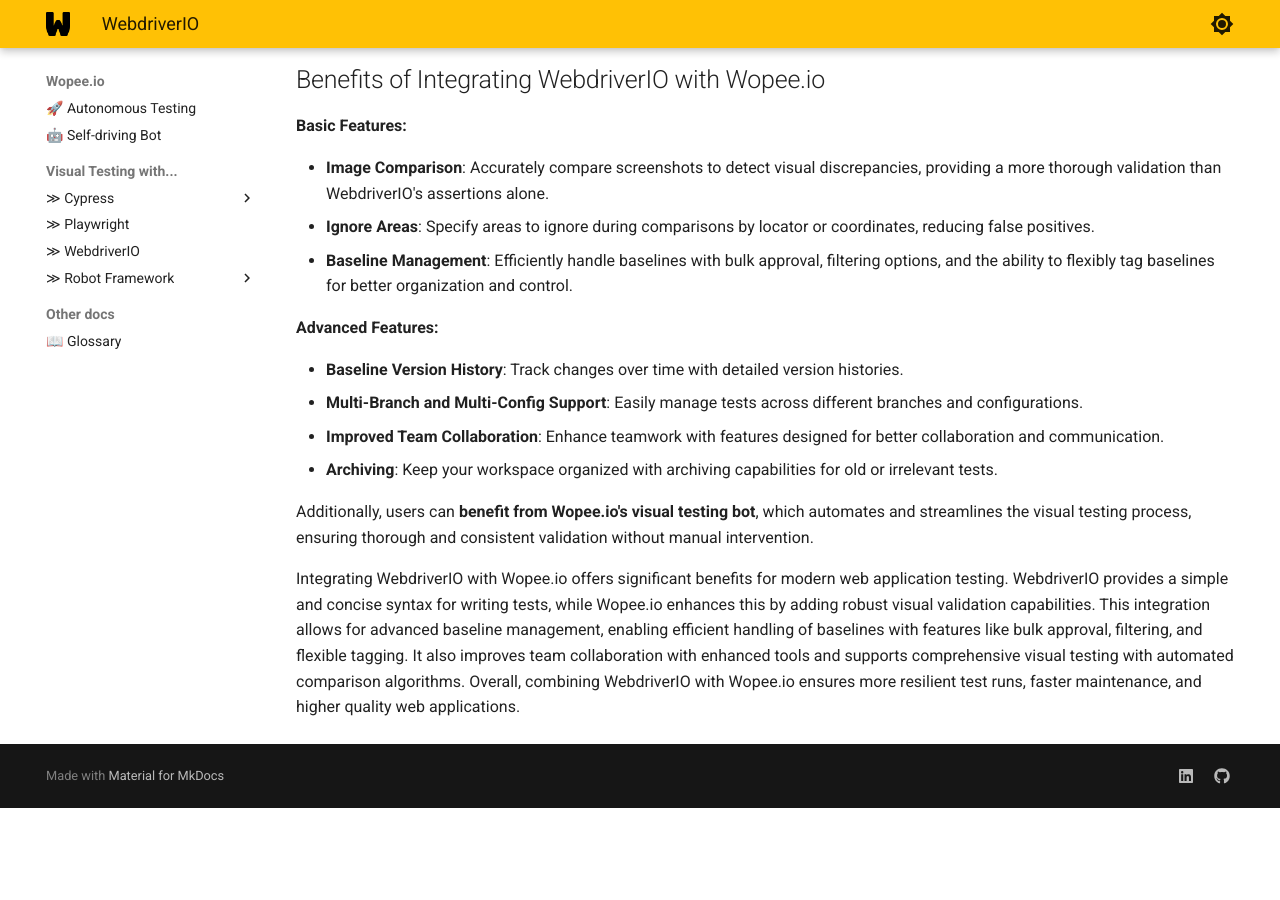
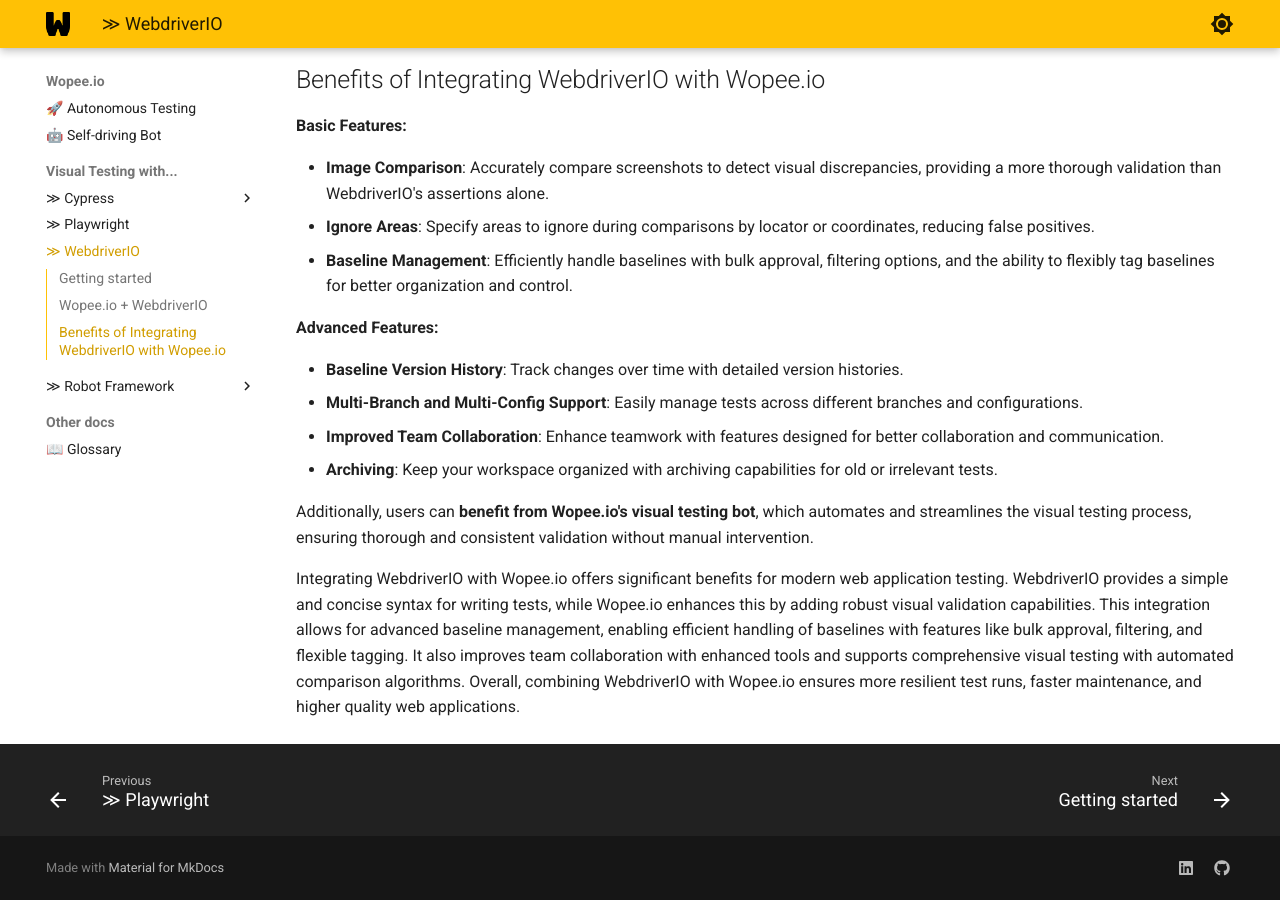
Before and after one commit to autonomous-testing/docs, an MkDocs documentation site: the page built from docs/webdriverio-visual-testing.md, in a window 1280 px wide and 900 px high, scrolled down 939 px. Built offline with MkDocs 1.6.1 and Material for MkDocs 9.7.7, drawn with Linux system fonts in a browser that asks for light colours; before the commit the page ends 1747 px from its top, so only the background shows below that; some of the changed lines change nothing that is shown.

Commit message:
fix: seo links

```diff
--- a/mkdocs.yml
+++ b/mkdocs.yml
@@ -7,8 +7,8 @@
           - Getting started: cypress/01-getting-started.md
           - Template project: cypress/02-template-project.md
           - Install plugin: cypress/03-install-plugin.md
-      - ≫ Playwright: playwright.md
-      - ≫ WebdriverIO: webdriverio.md
+      - ≫ Playwright: playwright-visual-testing.md
+      - ≫ WebdriverIO: webdriverio-visual-testing.md
       - ≫ Robot Framework:
           - Getting started: robot-framework/01-getting-started.md
           - Manual setup: robot-framework/02-manual-setup.md
```
